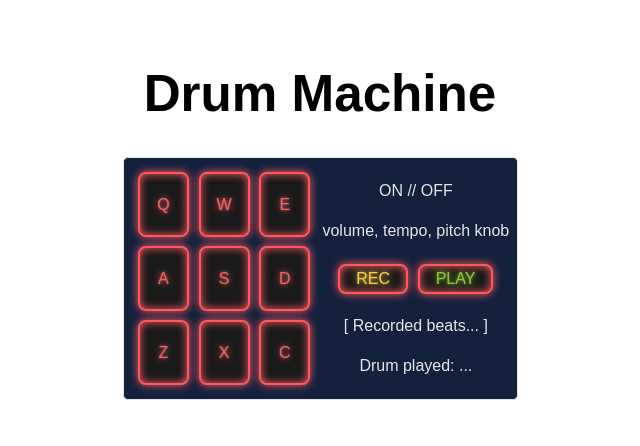
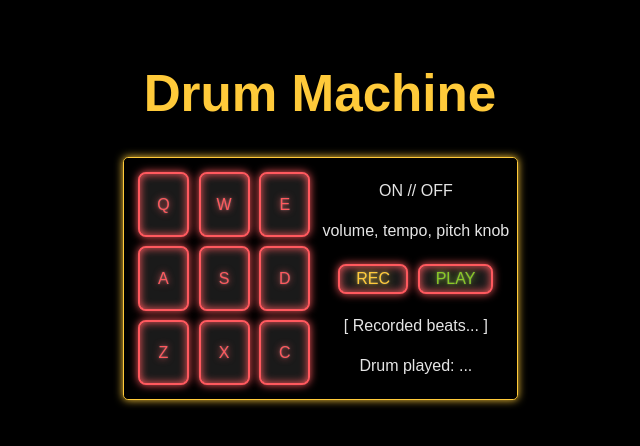
Before and after one commit to JohanCodeForFun/drum-machine, a React (Vite) app: page / in a window 1280 px wide. Shown: the top 446 px of the page, without its empty margins (320-960 px from the left). Built offline with nearby package versions, Linux system fonts and the light colour scheme; a web font is replaced by a local one.

Commit message:
mostly done with styling the drum machine

```diff
--- a/src/index.css
+++ b/src/index.css
@@ -6,6 +6,7 @@
   font-weight: 400;
 
   /* https://coolors.co/palette/ff595e-ffca3a-8ac926-1982c4-6a4c93 */
+  --white: #e5e5e5;
   --orange: #FF595E;
   --yellow: #FFCA3A;
   --green: #8AC926;
@@ -30,30 +31,44 @@
   box-sizing: border-box;
 }
 
-/* a {
-  font-weight: 500;
-  color: #646cff;
-  text-decoration: inherit;
-}
-a:hover {
-  color: #535bf2;
-} */
-
 body {
+  background-color: black;
+  color: var(--yellow);
   margin: 0;
   display: flex;
   min-width: 320px;
   min-height: 100vh;
 }
 
+.title {
+  color: var(--yellow);
+  text-shadow: 0 0 0.125em hsl(0 0% 100% / 0.3), 0 0 0.45em;
+
+  position: relative;
+}
+
+.title::before {
+  content: '';
+  position: absolute;
+  background-color: var(--yellow);
+  top: 50%;
+  left: 0;
+  width: 100%;
+  height: 100%;
+
+  transform: perspective(1em) rotateX(40deg) scale(1, 0.35);
+  filter: blur(1em);
+}
+
 #drum-machine {
   display: grid;
   padding: .3rem;
   grid-template-columns: repeat(2, 1fr);
-  border: 1px solid #e5e5e5;
-  background-color: #14213d;
+  border: 1px solid var(--yellow);
+  /* background-color: var(--yellow); */
   border-radius: .3rem;
-  color: #e5e5e5;
+  color: var(--white);
+  box-shadow: 0 0 0.5em 0 var(--yellow);
 }
 
 .pad-bank {
```
